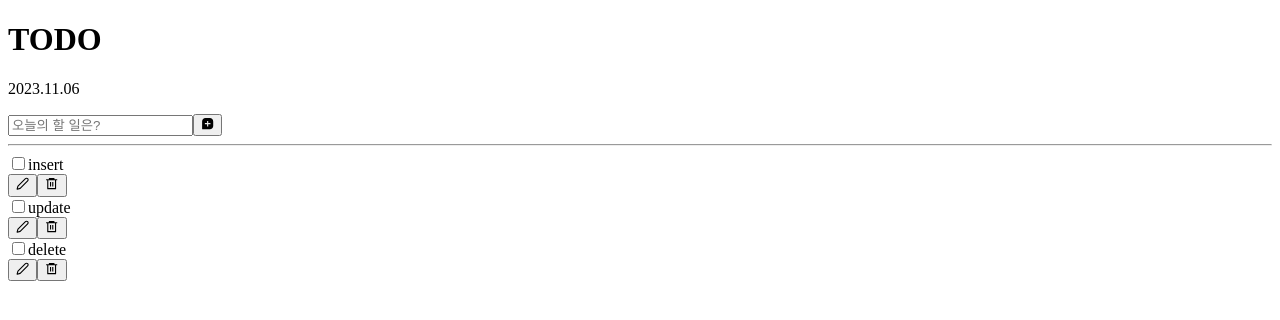
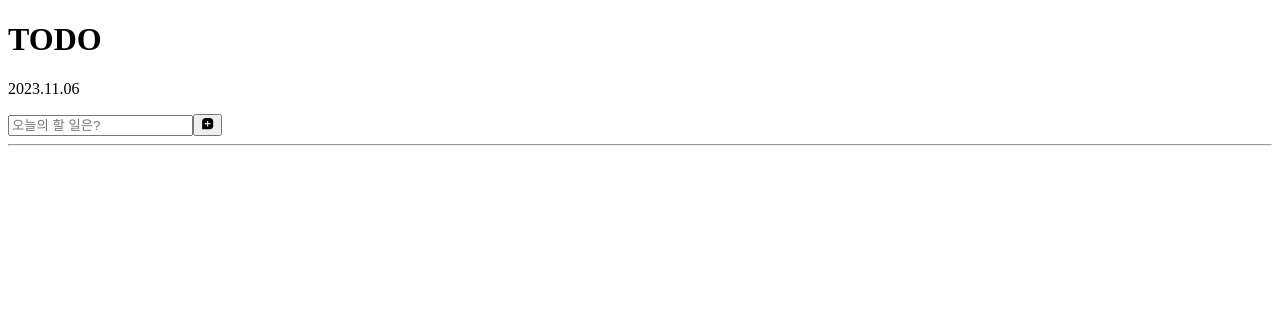
Before and after one commit to maejyomi/todo-app, a React (Create React App) app: page / in a window 1280 px wide. Shown: the top 320 px of the page. Built offline with nearby package versions, Linux system fonts and the light colour scheme.

Commit message:
insert 기능 구현

```diff
--- a/src/components/TodoItem.js
+++ b/src/components/TodoItem.js
@@ -1,17 +1,67 @@
+import { useEffect, useState } from "react";
 import { FiEdit2 } from "react-icons/fi";
 import { RiDeleteBin6Line } from "react-icons/ri";
+import { BsCheckLg } from "react-icons/bs";
 
 const TodoItem = ({ todo }) => {
-  console.log(todo);
+  const [check, setCheck] = useState(false);
+  const [edit, setEdit] = useState(false);
+  const handleCheck= (e) => {
+    setCheck(e.target.checked);
+  }
+
+  const handleEdit = () => {
+    console.log("클릭")
+    setEdit(true);
+  }
+
+  const submitEdit = () => {
+    console.log("편집 완료");
+    setEdit(false);
+  }
+
+  useEffect(()=>{
+    console.log(check);
+
+  },[check])
   return (
     <div className="flex justify-between my-2">
       <div className="flex items-center">
-        <input type="checkbox" className="border-gray-400 rounded-full mr-3" />
-        {todo.content}
+
+        <input type="checkbox" onChange={handleCheck} className="border-gray-400 rounded-full mr-3" />
+        {
+          check
+          ? <p className="text-gray-300 line-through">{todo.content}</p>
+          : edit
+          ?
+          <div>
+            <input type="text" defaultValue={todo.content} className="border-gray-400 rounded-lg p-1 pl-2"></input>
+          </div>
+          :
+          <div>
+            {todo.content}
+          </div>
+
+        }
+
       </div>
       <div className="flex items-center">
-        <button className="text-xl mr-2 text-gray-400 hover:text-green-700"><FiEdit2 /></button>
-        <button className="text-xl text-gray-400 hover:text-red-600"><RiDeleteBin6Line /></button>
+        {
+          check
+          ?<div>
+              <button onClick={handleEdit} disabled className="text-xl mr-2 text-gray-200"><FiEdit2 /></button>
+              <button className="text-xl text-gray-400 hover:text-red-600"><RiDeleteBin6Line /></button>
+            </div>
+          : edit
+          ?
+          <button onClick={submitEdit}><BsCheckLg  className="text-2xl text-gray-400 hover:text-green-500"/></button>
+          :
+            <div>
+              <button onClick={handleEdit} className="text-xl mr-2 text-gray-400 hover:text-blue-500"><FiEdit2 /></button>
+              <button className="text-xl text-gray-400 hover:text-red-600"><RiDeleteBin6Line /></button>
+            </div>
+        }
+
       </div>
     </div>
   )
--- a/src/components/TodoMain.js
+++ b/src/components/TodoMain.js
@@ -1,23 +1,26 @@
+import { useState, useEffect, useRef } from "react";
 import TodoItemList from "./TodoItemList"
 import { BiSolidMessageSquareAdd } from "react-icons/bi";
 
 const TodoMain = () => {
     const today = new Date().toISOString().slice(0, 10).split("-");
+    const content = useRef();
+    const [id, setId] = useState(0);
+    const [todos, setTodos] = useState([]);
 
-    const todos = [
-        {
-            id: 1,
-            content: "insert"
-        },
-        {
-            id: 2,
-            content: "update"
-        },
-        {
-            id: 3,
-            content: "delete"
-        },
-    ]
+    const handleAdd = (e) => {
+        console.log(content.current.value);
+
+        const todo = {
+            id: id,
+            content : content.current.value,
+        };
+
+        setTodos(todos.concat(todo));
+        setId(id+1);
+        content.current.value="";
+    }
+
     return (
         <div className="rounded-lg bg-white shadow-xl w-[512px] h-[650px] m-auto p-8">
             <div className="flex justify-between mb-6 text-xl">
@@ -25,9 +28,9 @@ const TodoMain = () => {
                 <p className="text-gray-400">{today[0]}.{today[1]}.{today[2]}</p>
             </div>
             <div className="flex items-center justify-center p-1 mb-8">
-                <input type="text" name="contentText" placeholder="오늘의 할 일은?"
+                <input ref={content} type="text" name="contentText" placeholder="오늘의 할 일은?"
                     className="rounded-lg border-solid border-gray-300 w-5/6 mr-2 focus:border-blue-300 focus:ring-blue-300" />
-                <button>
+                <button onClick={handleAdd}>
                     <BiSolidMessageSquareAdd className="text-5xl text-blue-300 hover:text-blue-500" />
                 </button>
             </div>
```
